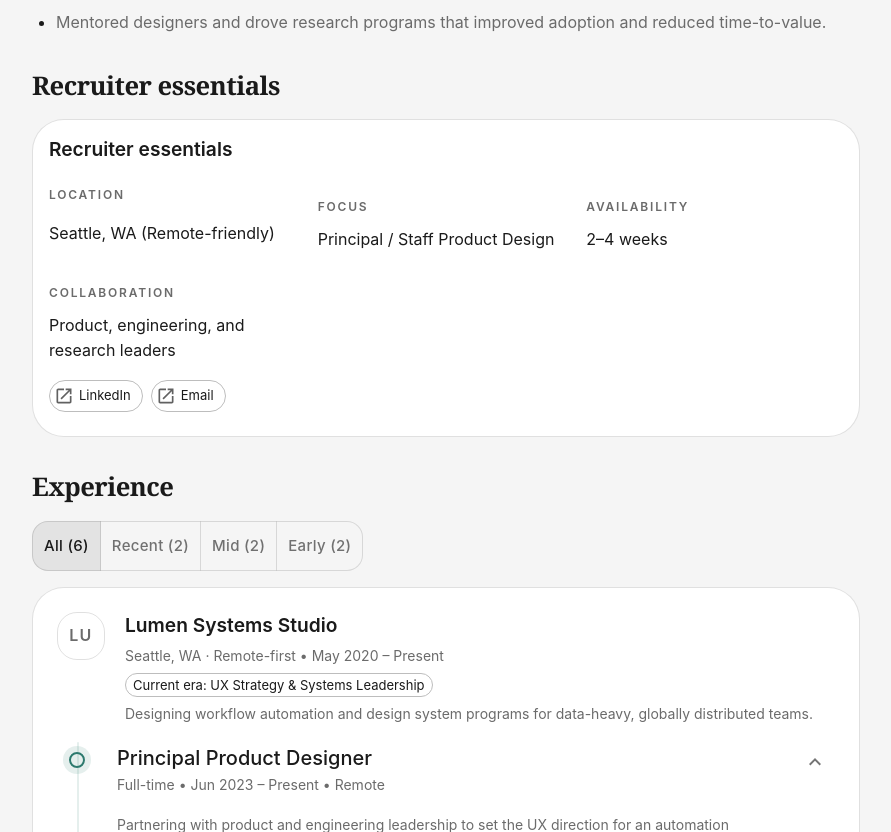
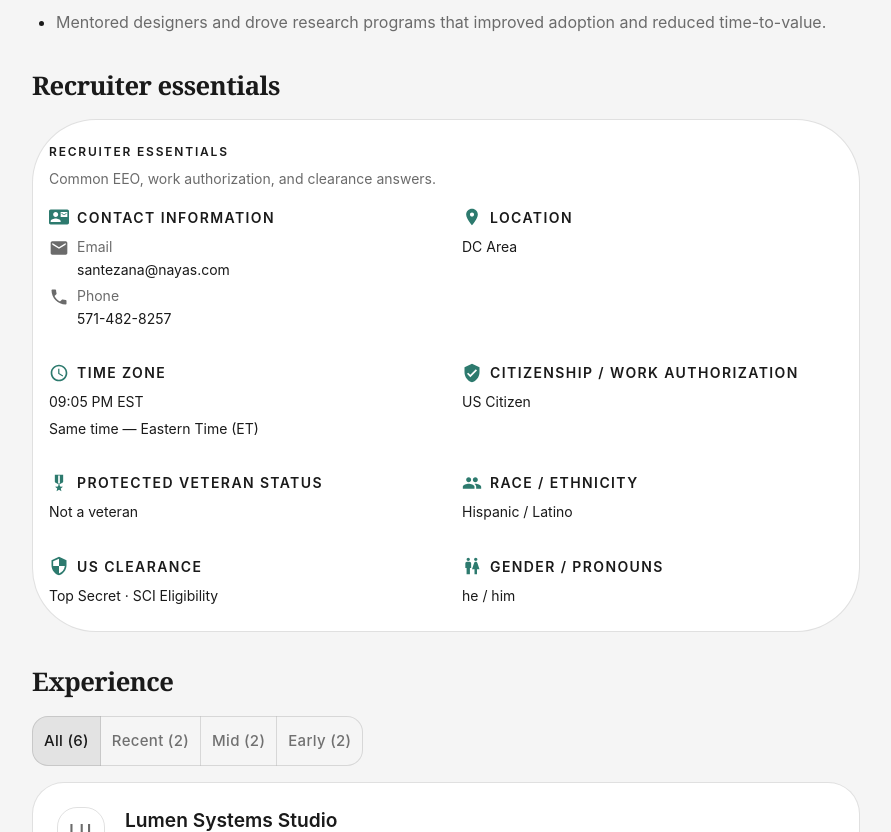
Before and after one commit to sergiullas/uxps, a React (Vite) app: page /resume in a window 1280 px wide. Shown: the part 684-1516 px from the top of the page, without its empty margins (356-1247 px from the left). Built offline with nearby package versions, Linux system fonts and the light colour scheme.

Commit message:
feat: make recruiter essentials schema-driven

```diff
--- /dev/null
+++ b/src/components/recruiter/IconRenderer.jsx
@@ -0,0 +1,24 @@
+import * as React from "react";
+import { iconMap } from "./iconMap";
+
+export default function IconRenderer({ iconName, "aria-label": ariaLabel, className, ...props }) {
+  if (!iconName) return null;
+
+  const IconComponent = iconMap[iconName];
+
+  if (!IconComponent) {
+    if (typeof import.meta !== "undefined" && !import.meta.env?.PROD) {
+      // eslint-disable-next-line no-console
+      console.warn(
+        `[IconRenderer] Icon "${iconName}" not found in iconMap. Add it to src/components/recruiter/iconMap.js`
+      );
+    }
+    return null;
+  }
+
+  const a11yProps = ariaLabel ? { "aria-label": ariaLabel } : { "aria-hidden": true };
+
+  return (
+    <IconComponent className={["icon-renderer", className].filter(Boolean).join(" ")} {...a11yProps} {...props} />
+  );
+}
--- /dev/null
+++ b/src/components/recruiter/RecruiterEssentials.jsx
@@ -0,0 +1,88 @@
+import * as React from "react";
+import { Card, CardContent, Box, Grid, Typography } from "@mui/material";
+import { recruiterEssentials } from "../../content/recruiterEssentials";
+import IconRenderer from "./IconRenderer";
+
+export default function RecruiterEssentials() {
+  const { title, description, sections } = recruiterEssentials;
+
+  return (
+    <Card
+      component="section"
+      aria-labelledby="recruiter-essentials-title"
+      variant="outlined"
+      className="recruiter-essentials-card resume-print-card"
+      sx={{ borderRadius: 4 }}
+    >
+      <CardContent>
+        <Box sx={{ mb: 2 }}>
+          <Typography id="recruiter-essentials-title" variant="overline" component="h3">
+            {title}
+          </Typography>
+
+          {description && (
+            <Typography variant="body2" color="text.secondary">
+              {description}
+            </Typography>
+          )}
+        </Box>
+
+        <Grid container spacing={4}>
+          {sections?.map((section) => (
+            <Grid item xs={12} sm={6} key={section.id}>
+              <Section section={section} />
+            </Grid>
+          ))}
+        </Grid>
+      </CardContent>
+    </Card>
+  );
+}
+
+function Section({ section }) {
+  const { label, icon, fields } = section;
+
+  return (
+    <Box>
+      <Box sx={{ display: "flex", alignItems: "center", gap: 1, mb: 1 }}>
+        {icon && <IconRenderer iconName={icon} fontSize="small" sx={{ color: "primary.main" }} />}
+
+        {label && (
+          <Typography
+            variant="caption"
+            component="h4"
+            sx={{ textTransform: "uppercase", fontWeight: 600, letterSpacing: "0.1em" }}
+          >
+            {label}
+          </Typography>
+        )}
+      </Box>
+
+      <Box sx={{ display: "flex", flexDirection: "column", gap: 0.5 }}>
+        {fields?.map((field) => (
+          <FieldRow key={field.id} field={field} />
+        ))}
+      </Box>
+    </Box>
+  );
+}
+
+function FieldRow({ field }) {
+  const { label, icon, value } = field;
+  if (!value) return null;
+
+  return (
+    <Box sx={{ display: "flex", alignItems: "flex-start", gap: 1 }}>
+      {icon && <IconRenderer iconName={icon} fontSize="small" sx={{ color: "text.secondary", mt: 0.25 }} />}
+
+      <Box sx={{ flex: 1 }}>
+        {label && (
+          <Typography variant="caption" color="text.secondary" sx={{ display: "block", mb: 0.25 }}>
+            {label}
+          </Typography>
+        )}
+        <Typography variant="body2">{value}</Typography>
+      </Box>
+    </Box>
+  );
+}
--- /dev/null
+++ b/src/components/recruiter/iconMap.js
@@ -0,0 +1,23 @@
+import ContactMail from "@mui/icons-material/ContactMail";
+import Email from "@mui/icons-material/Email";
+import Phone from "@mui/icons-material/Phone";
+import LocationOn from "@mui/icons-material/LocationOn";
+import AccessTime from "@mui/icons-material/AccessTime";
+import VerifiedUser from "@mui/icons-material/VerifiedUser";
+import MilitaryTech from "@mui/icons-material/MilitaryTech";
+import Group from "@mui/icons-material/Group";
+import Security from "@mui/icons-material/Security";
+import Wc from "@mui/icons-material/Wc";
+
+export const iconMap = {
+  ContactMail,
+  Email,
+  Phone,
+  LocationOn,
+  AccessTime,
+  VerifiedUser,
+  MilitaryTech,
+  Group,
+  Security,
+  Wc,
+};
--- a/src/components/resume/RecruiterEssentials.jsx
+++ /dev/null
@@ -1,66 +0,0 @@
-import * as React from 'react';
-import { Box, Card, CardContent, Chip, Stack, Tooltip, Typography } from '@mui/material';
-import LaunchIcon from '@mui/icons-material/Launch';
-
-export default function RecruiterEssentials({ essentials }) {
-  if (!essentials) return null;
-
-  const { location, focus, availability, collaboration, links = [] } = essentials;
-
-  const items = [
-    { label: 'Location', value: location },
-    { label: 'Focus', value: focus },
-    { label: 'Availability', value: availability },
-    { label: 'Collaboration', value: collaboration },
-  ].filter((item) => Boolean(item.value));
-
-  return (
-    <Card variant="outlined" sx={{ borderRadius: 2 }} className="resume-print-card">
-      <CardContent>
-        <Stack spacing={2}>
-          <Typography component="h2" variant="h4" color="text.primary">
-            Recruiter essentials
-          </Typography>
-
-          <Stack
-            spacing={1.5}
-            sx={{
-              display: 'grid',
-              gridTemplateColumns: { xs: '1fr', sm: 'repeat(auto-fit, minmax(220px, 1fr))' },
-              gap: 1.5,
-            }}
-          >
-            {items.map((item) => (
-              <Box key={item.label} sx={{ display: 'grid', gap: 0.5 }}>
-                <Typography variant="overline" color="text.secondary">
-                  {item.label}
-                </Typography>
-                <Typography variant="body1" color="text.primary">
-                  {item.value}
-                </Typography>
-              </Box>
-            ))}
-          </Stack>
-
-          {links?.length ? (
-            <Stack direction="row" spacing={1} flexWrap="wrap" useFlexGap>
-              {links.map((link) => (
-                <Tooltip key={link.url} title={link.url} disableInteractive>
-                  <Chip
-                    component="a"
-                    href={link.url}
-                    clickable
-                    icon={<LaunchIcon fontSize="small" />}
-                    label={link.label}
-                    variant="outlined"
-                    sx={{ borderRadius: 1.5 }}
-                  />
-                </Tooltip>
-              ))}
-            </Stack>
-          ) : null}
-        </Stack>
-      </CardContent>
-    </Card>
-  );
-}
--- a/src/components/resume/ResumeLayout.jsx
+++ b/src/components/resume/ResumeLayout.jsx
@@ -6,7 +6,7 @@ import ResumeTimeline from './ResumeTimeline.jsx';
 import ResumeEducation from './ResumeEducation.jsx';
 import ResumeCertifications from './ResumeCertifications.jsx';
 import ResumeFilters from './ResumeFilters.jsx';
-import RecruiterEssentials from './RecruiterEssentials.jsx';
+import RecruiterEssentials from '../recruiter/RecruiterEssentials.jsx';
 import ResumePronunciation from './ResumePronunciation.jsx';
 import ResumeMiniMap from './ResumeMiniMap.jsx';
 import { resumeConfig } from '../../content/resume.js';
@@ -49,7 +49,7 @@ function ExperienceSection({ resumeData }) {
   );
 }
 
-function RecruiterEssentialsSection({ essentials }) {
+function RecruiterEssentialsSection() {
   const showRecruiterEssentials = resumeConfig?.recruiterEssentials?.show ?? true;
   if (!showRecruiterEssentials) return null;
 
@@ -65,7 +65,7 @@ function RecruiterEssentialsSection({ essentials }) {
         Recruiter essentials
       </Typography>
 
-      <RecruiterEssentials essentials={essentials} />
+      <RecruiterEssentials />
     </Box>
   );
 }
@@ -147,7 +147,7 @@ export default function ResumeLayout({ resumeData }) {
             <ResumeSummary summary={resumeData.summary} />
           </SlideUpOnScroll>
           <SlideUpOnScroll>
-            <RecruiterEssentialsSection essentials={resumeData.recruiterEssentials} />
+            <RecruiterEssentialsSection />
           </SlideUpOnScroll>
           <SlideUpOnScroll>
             <ExperienceSection resumeData={resumeData} />
--- /dev/null
+++ b/src/content/recruiterEssentials.js
@@ -0,0 +1,60 @@
+export const recruiterEssentials = {
+  title: "Recruiter essentials",
+  description: "Common EEO, work authorization, and clearance answers.",
+  sections: [
+    {
+      id: "contact",
+      label: "Contact information",
+      icon: "ContactMail",
+      fields: [
+        { id: "email", label: "Email", icon: "Email", value: "santezana@nayas.com" },
+        { id: "phone", label: "Phone", icon: "Phone", value: "571-482-8257" }
+      ]
+    },
+    {
+      id: "location",
+      label: "Location",
+      icon: "LocationOn",
+      fields: [{ id: "region", value: "DC Area" }]
+    },
+    {
+      id: "timezone",
+      label: "Time zone",
+      icon: "AccessTime",
+      fields: [
+        { id: "current", value: "09:05 PM EST" },
+        { id: "note", value: "Same time — Eastern Time (ET)" }
+      ]
+    },
+    {
+      id: "citizenship",
+      label: "Citizenship / work authorization",
+      icon: "VerifiedUser",
+      fields: [{ id: "status", value: "US Citizen" }]
+    },
+    {
+      id: "veteran",
+      label: "Protected veteran status",
+      icon: "MilitaryTech",
+      fields: [{ id: "status", value: "Not a veteran" }]
+    },
+    {
+      id: "ethnicity",
+      label: "Race / ethnicity",
+      icon: "Group",
+      fields: [{ id: "ethnicity", value: "Hispanic / Latino" }]
+    },
+    {
+      id: "clearance",
+      label: "US clearance",
+      icon: "Security",
+      fields: [{ id: "level", value: "Top Secret · SCI Eligibility" }]
+    },
+    {
+      id: "pronouns",
+      label: "Gender / pronouns",
+      icon: "Wc",
+      fields: [{ id: "value", value: "he / him" }]
+    }
+  ]
+};
--- a/src/styles/print-resume.css
+++ b/src/styles/print-resume.css
@@ -45,6 +45,24 @@
     border: 1px solid #e5e7eb !important;
   }
 
+  .resume-print-scope .recruiter-essentials-card {
+    border: 1px solid #000 !important;
+    background: #fff !important;
+    box-shadow: none !important;
+  }
+
+  .resume-print-scope .recruiter-essentials-card .icon-renderer {
+    display: none !important;
+  }
+
+  .resume-print-scope .recruiter-essentials-card .MuiTypography-root {
+    color: #000 !important;
+  }
+
+  .resume-print-scope .recruiter-essentials-card * {
+    page-break-inside: avoid;
+  }
+
   .resume-print-scope .MuiPaper-root {
     box-shadow: none !important;
   }
```
